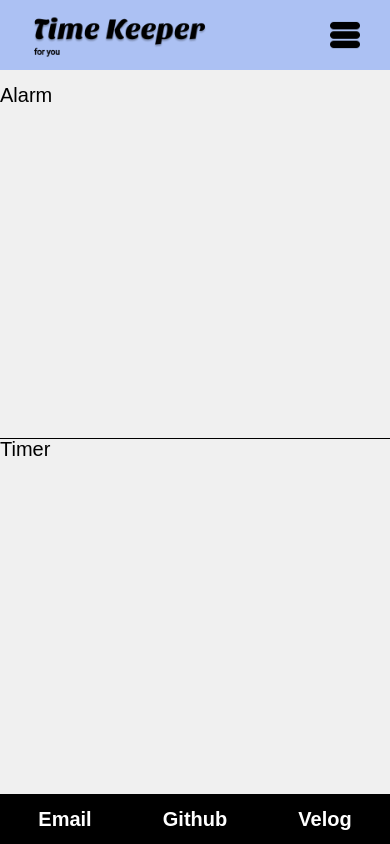
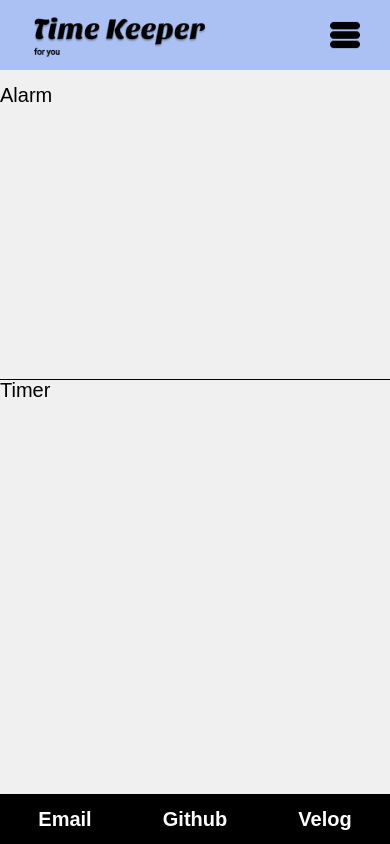
Before and after one commit to KimMinchan95/TimeKeeper, a React (Create React App) app in the folder practice/: page / in a window 390 px wide. Built offline with nearby package versions, Linux system fonts and the light colour scheme.

Commit message:
update: MobileModal.js

```diff
--- a/practice/src/components/Header.js
+++ b/practice/src/components/Header.js
@@ -57,12 +57,12 @@ const MobileMenu = styled.img`
 `;
 
 const Header = () => {
-  const [modal, setModal] = useState (false);
+  const [modal, setModal] = useState(false);
 
   const handleModal = () => {
     setModal(prevState => {
       return !prevState;
-    })
+    });
   };
 
   return (
@@ -79,7 +79,7 @@ const Header = () => {
         </Link>
         <MobileMenu onClick={handleModal} src='/images/hamburgerMenu.png' />
       </Nav>
-      {modal ? <MobileModal /> : null}
+      {modal ? <MobileModal handleModal={handleModal} /> : null}
     </HeaderBar>
   );
 };
--- a/practice/src/components/main_components/AlarmDesc.js
+++ b/practice/src/components/main_components/AlarmDesc.js
@@ -1,7 +1,7 @@
 import styled from 'styled-components';
 
 const AlarmDescContainer = styled.section`
-  height: 42vh;
+  height: 35vh;
   border-bottom: 1px solid;
 `;
 
--- a/practice/src/components/main_components/TimerDesc.js
+++ b/practice/src/components/main_components/TimerDesc.js
@@ -1,7 +1,7 @@
 import styled from 'styled-components';
 
 const TimerDescContainer = styled.section`
-  height: 42vh;
+  height: 35vh;
 `;
 
 const TimerTitle = styled.div`
--- a/practice/src/components/timer_components/TimerMain.js
+++ b/practice/src/components/timer_components/TimerMain.js
@@ -2,7 +2,7 @@ import { useState, useEffect } from 'react';
 import styled from 'styled-components';
 
 const TimerMainContainer = styled.main`
-  height: 35vh;
+  height: 15vh;
 `;
 
 const TimerClock = styled.section`
@@ -41,7 +41,7 @@ const TimerMain = () => {
       }
     }, 1000);
     return () => clearInterval(timer);
-  }, [hour, minute, second])
+  }, [hour, minute, second]);
 
   return (
     <TimerMainContainer>
--- a/practice/src/modals/MobileModal.js
+++ b/practice/src/modals/MobileModal.js
@@ -36,9 +36,9 @@ const StyledLink = styled(Link)`
   }
 `;
 
-const MobileModal = () => {
+const MobileModal = ({ handleModal }) => {
   return (
-    <MobileModalContainer>
+    <MobileModalContainer onClick={handleModal}>
       <Menu>
         <StyledLink to='/alarm'>Alarm</StyledLink>
       </Menu>
```
